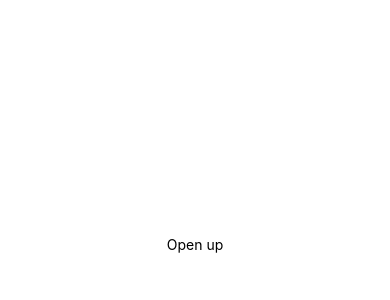
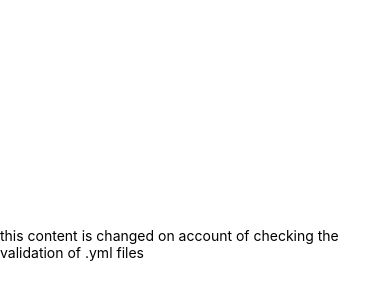
Before and after one commit to sandeep-subramani/GitHubAutomation, a React Native app: screen / in a window 390 px wide. Shown: the part 178-478 px from the top of the page. Built offline with nearby package versions, Linux system fonts and the light colour scheme.

Commit message:
Modified App.tsx

```diff
--- a/App.tsx
+++ b/App.tsx
@@ -4,7 +4,7 @@ import { StyleSheet, Text, View } from 'react-native';
 export default function App() {
   return (
     <View style={styles.container}>
-      <Text>Open up</Text>
+      <Text>this content is changed on account of checking the validation of .yml files</Text>
       <StatusBar style="auto" />
     </View>
   );
```
